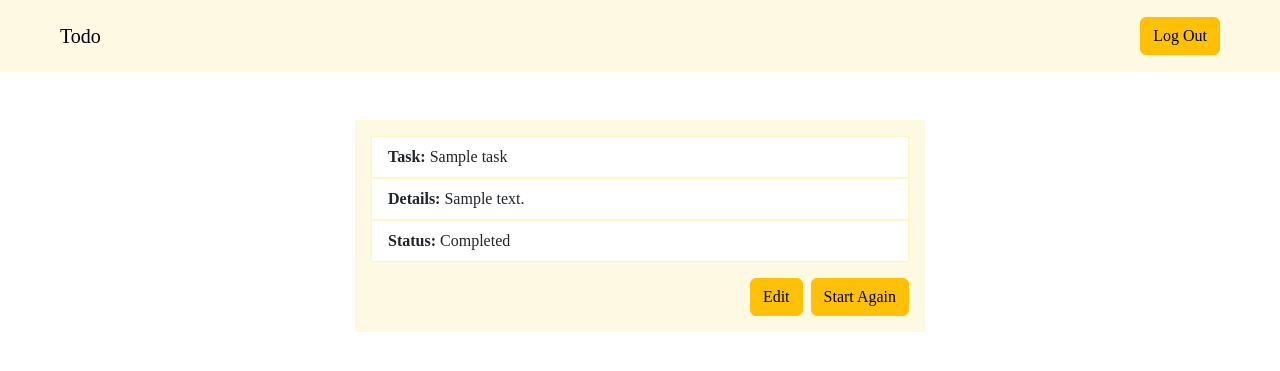
After one commit to ahmad-44/django-todo-app, a Django app: page /view_todo?id=1 in a window 1280 px wide. The commit adds this page. Shown: the top 371 px of the page. Run offline with Django 3.2, Linux system fonts and the light colour scheme; a user stored in the database is signed in; tables that the repository leaves empty hold one stand-in row (values such as "Sample post"); some libraries are stand-ins or nearby versions.

Commit message:
Created UI for homepage list and viewsing a specific Task

```diff
--- a/templates/base.html
+++ b/templates/base.html
@@ -7,6 +7,7 @@
     <title>Document</title>
     <link rel="stylesheet" href="{% static "styles/bootstrap.min.css" %}">
     <link rel="stylesheet" href="{% static "styles/style.css" %}">
+    <script src="https://unpkg.com/feather-icons"></script>
 </head>
 <body>
     <nav class="px-5 py-3 navbar navbar-expand-lg navbar-light ">
--- a/templates/create_todo.html
+++ b/templates/create_todo.html
@@ -4,8 +4,8 @@
     <h3 class="text-start border-bottom border-warning pb-3">Enter a New Task</h2>
     <form action="create_todo" method="post" class="pt-2">
         {% csrf_token %}
-        <input type="text" name="title" placeholder="Task" class="form-control" required><br>
-        <input type="text" name="desc" placeholder="Description" class="form-control" required><br>
+        <input type="text" name="title" placeholder="Task Title" class="form-control" required><br>
+        <input type="text" name="desc" placeholder="Description" class="form-control"><br>
         <input type="submit" value="Add New Task" class="btn btn-success">
     </form>
     {% for message in messages %}
--- /dev/null
+++ b/templates/view_todo.html
@@ -0,0 +1,22 @@
+{% extends "base.html" %}
+{% block content %}
+    <ul class="list-group list-group-flush">
+        <li class="list-group-item todo-item"><b>Task:</b>  {{task.title}}</li>
+        <li class="list-group-item todo-item"><b>Details:</b>  {{task.desc}}</li>
+        <li class="list-group-item todo-item"><b>Status:</b>  {% if not task.is_Task_Completed %}Pending{% else %}Completed{% endif %}</li>
+    </ul>
+
+        <div class="mt-3 d-flex justify-content-end">
+            {% if not task.is_Task_Completed %}
+                <button class="btn btn-warning me-2">Edit</button>
+                <button class="btn btn-warning">Complete</button>
+            {% else %}
+                <button class="btn btn-warning me-2">Edit</button>
+                <button class="btn btn-warning">Start Again</button>
+            {% endif %}
+            </li>
+
+
+        </div>
+
+{% endblock content %}
--- a/todo_app/urls.py
+++ b/todo_app/urls.py
@@ -3,5 +3,6 @@ from . import views
 
 urlpatterns = [
     path("", views.index, name="index"),
-    path("create_todo", views.create_todo, name="create_todo")
+    path("create_todo", views.create_todo, name="create_todo"),
+    path("view_todo", views.view_todo, name="view_todo")
 ]
--- a/todo_app/views.py
+++ b/todo_app/views.py
@@ -2,13 +2,13 @@ from django.shortcuts import render, redirect
 from .models import Task
 from django.contrib.auth.models import User
 from django.contrib.auth.decorators import login_required
+from django.contrib import messages
 
 # Create your views here.
 def index(request):
     # fetch the Todos for the User who have requested it
     tasks = Task.objects.filter(user_id=request.user.id).values()
-
-
+    # print(tasks)
     return render(request, 'index.html', {'tasks': tasks})
 
 @login_required(login_url='/')
@@ -16,10 +16,23 @@ def create_todo(request):
     if request.method == 'POST':
         title = request.POST['title']
         desc = request.POST['desc']
+        # messages.info(request, 'Invalid Username or Password. Please try again. ')
+        if title:
+            task = Task.objects.create(title = title, desc = desc, user_id = request.user.id)
+            task.save()
+            print('task created')
+            return redirect('/')
+        else:
+            messages.info(request, 'Task Title Is Required')
 
-        task = Task.objects.create(title = title, desc = desc, user_id = request.user.id)
-        task.save()
-        print('task created')
-        return redirect('/')
 
     return render(request, 'create_todo.html')
+
+@login_required(login_url='/')
+def view_todo(request):
+    # fetch the id which comes in url like url?id=13
+    id = request.GET.get('id', '')
+    #get the data of todo task which matches the ID
+    task = Task.objects.filter(id=id).values() #
+    #send the desired todo task to template
+    return render(request, 'view_todo.html', {'task': task[0]})
```
Also changed, not shown: templates/index.html (+16 -2 lines).
